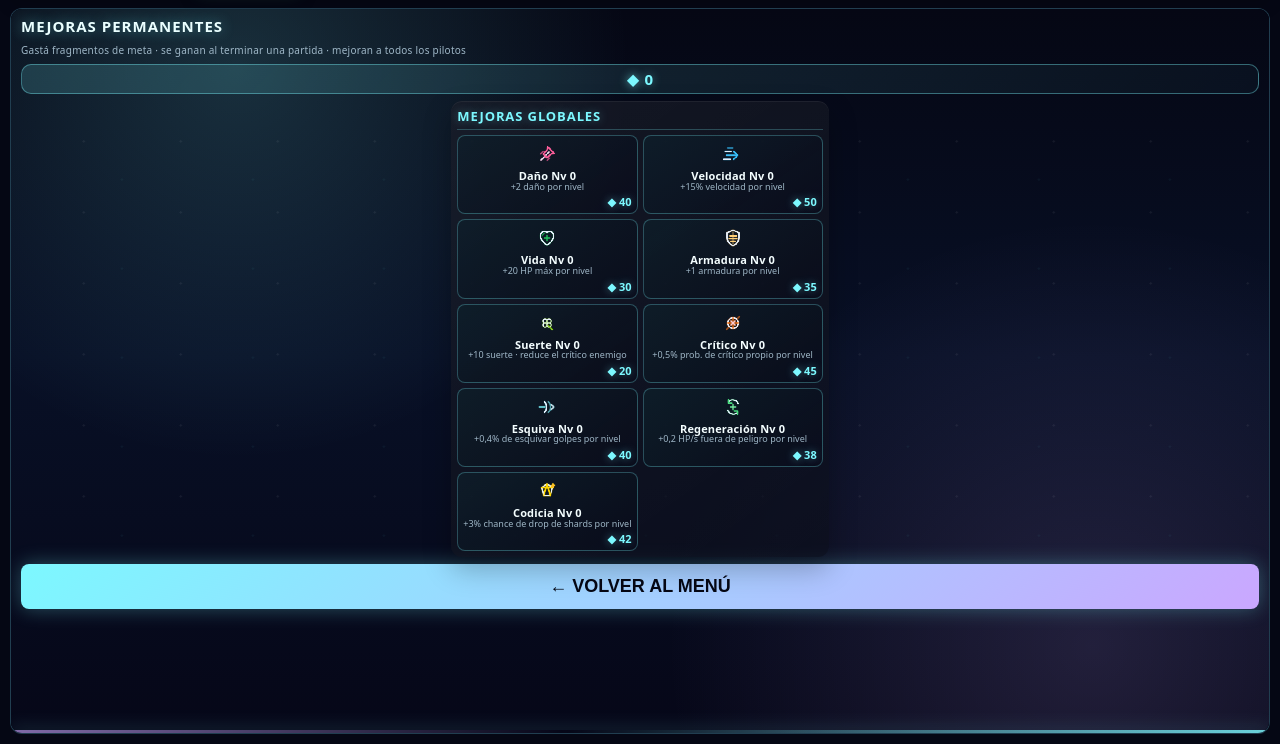
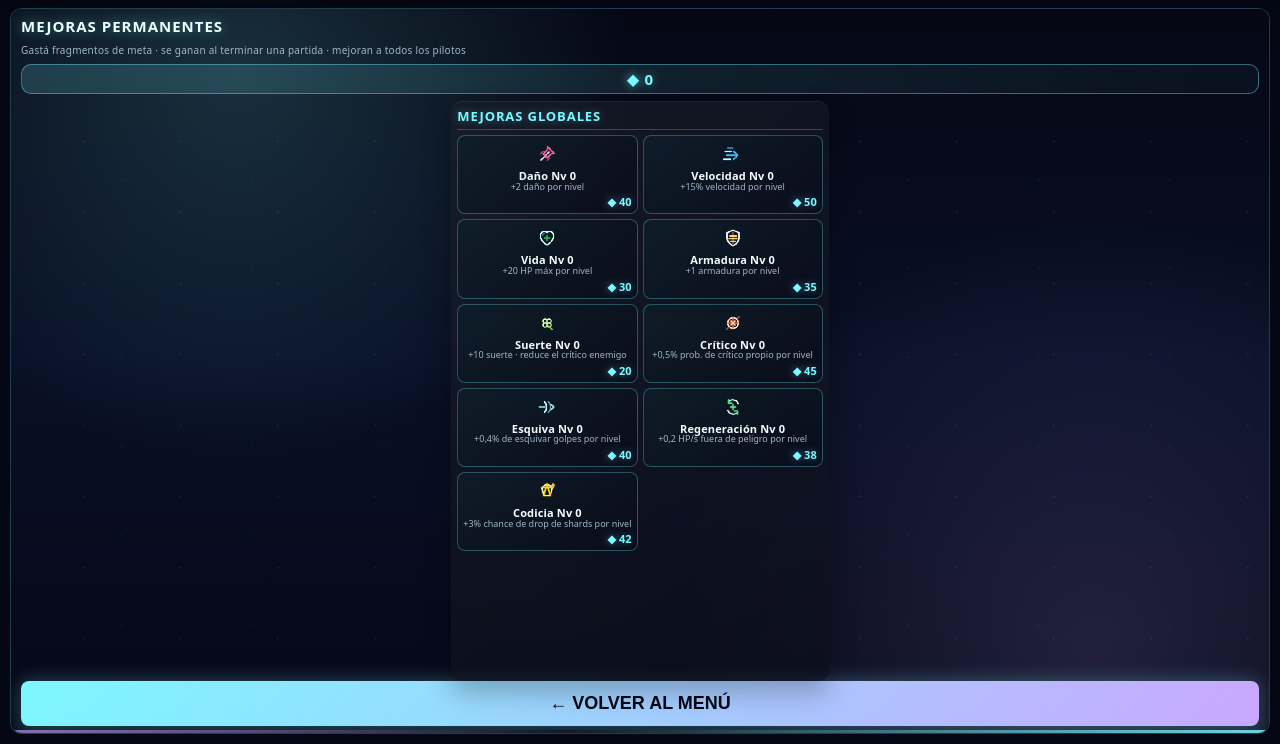
Before and after one commit to Danelnow88/JuegoDemo, a website: page index.html in a window 1280 px wide. Both pictures are taken after a click on the button "MEJORAS PERMANENTES". Shown: the part 56-800 px from the top of the page. Drawn offline with Linux system fonts and the light colour scheme.

Commit message:
Set shop panel height and side padding

```diff
--- a/css/styles.css
+++ b/css/styles.css
@@ -278,6 +278,8 @@ canvas {
   gap: clamp(8px, 1.5vw, 18px);
   width: 100%;
   max-width: 100%;
+  padding-inline: clamp(8px, 1.5vw, 18px);
+  box-sizing: border-box;
   flex: 0 1 auto;
   min-height: 0;
   position: relative;
@@ -308,13 +310,16 @@ canvas {
   width: 100%;
   min-width: 0;
   min-height: 0;
+  height: 580px;
   padding: 6px;
   border-radius: 11px;
   background: linear-gradient(145deg, rgba(255,255,255,.065), rgba(255,255,255,.022)), rgba(3,7,20,.68);
   box-shadow: inset 0 1px rgba(255,255,255,.06), 0 12px 28px rgba(0,0,0,.25);
   position: relative;
-  overflow: hidden;
-  max-height: calc(100vh - 120px);
+  overflow-y: auto;
+  overflow-x: hidden;
+  max-height: 580px;
+  box-sizing: border-box;
 }
 .shop-section::before {
   content: '';
```
